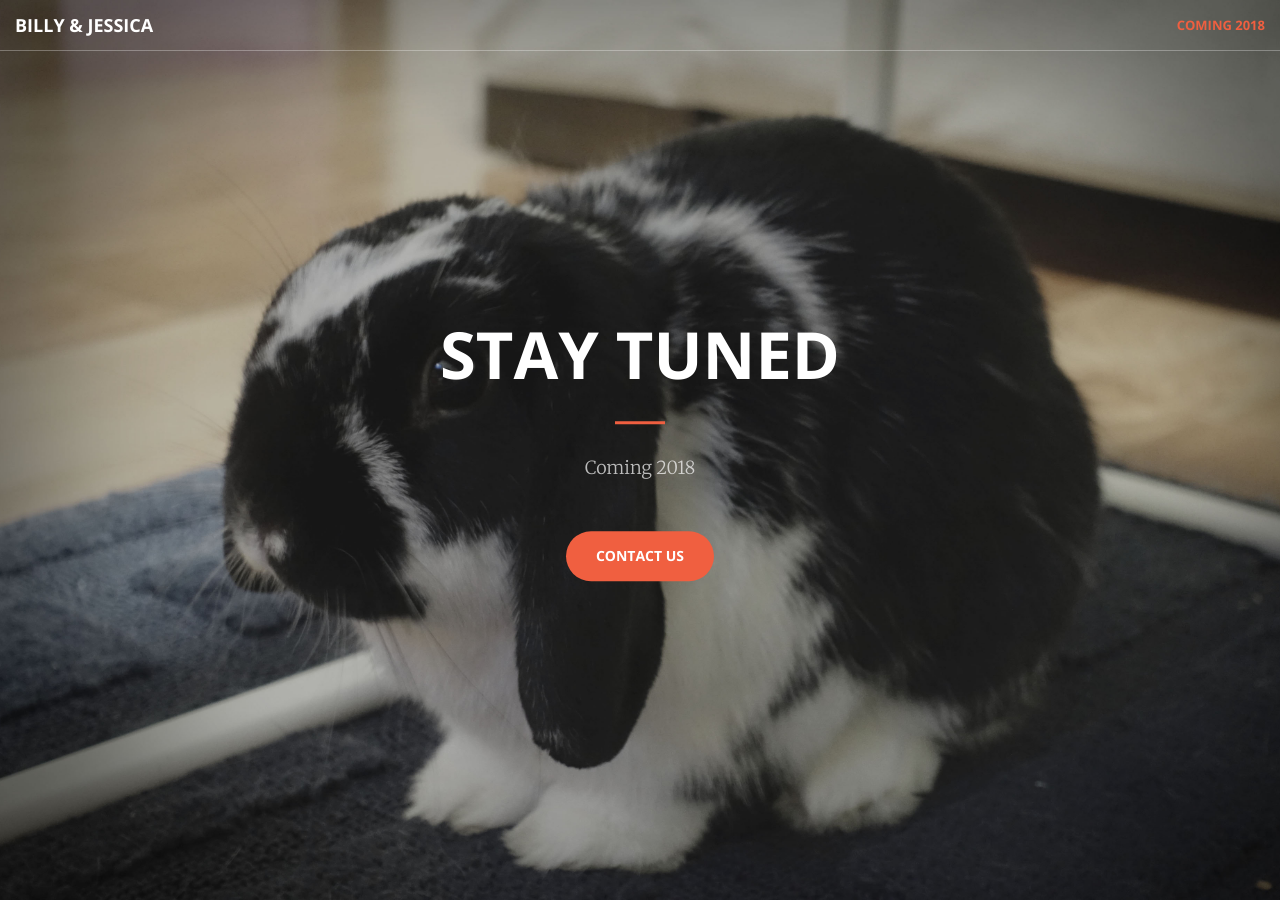
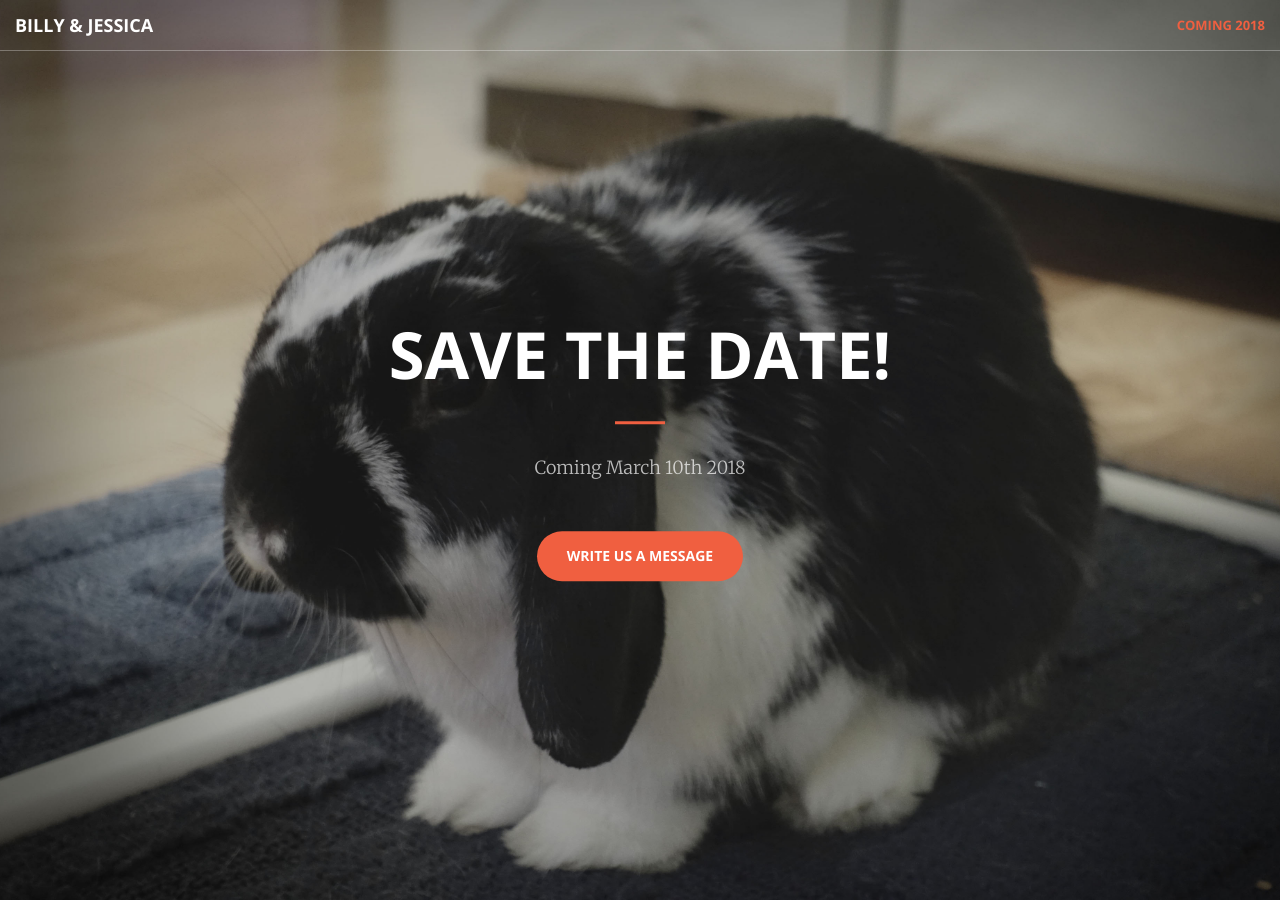
Before and after one commit to notbleh/wed-website, a Jekyll site: the page built from savethedate.html, in a window 1280 px wide and 900 px high. Built offline with Jekyll 4.4.1, drawn with Linux system fonts in a browser that asks for light colours.

Commit message:
Update savethedate.html

```diff
--- a/_layouts/savethedate.html
+++ b/_layouts/savethedate.html
@@ -5,7 +5,7 @@
 
 <body id="page-top">
   {% include nav-preview.html %}
-  {% include stay-tuned.html %}
+  {% include save-the-date.html %}
   {% include aside.html %}
   {% include contact.html %}
   {% include scripts.html %}
```
